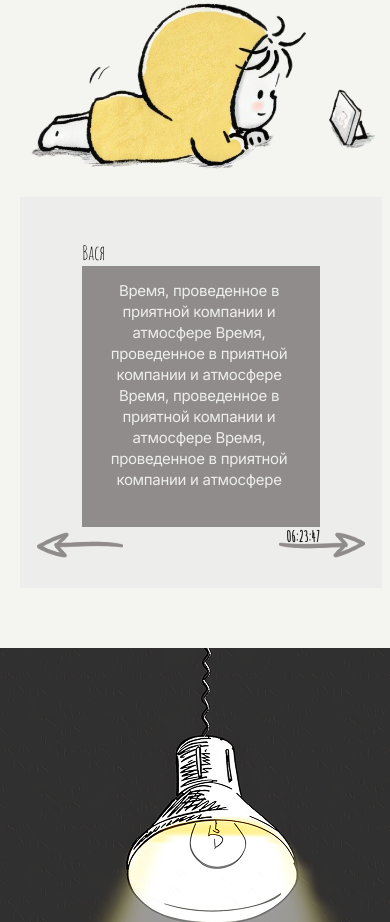
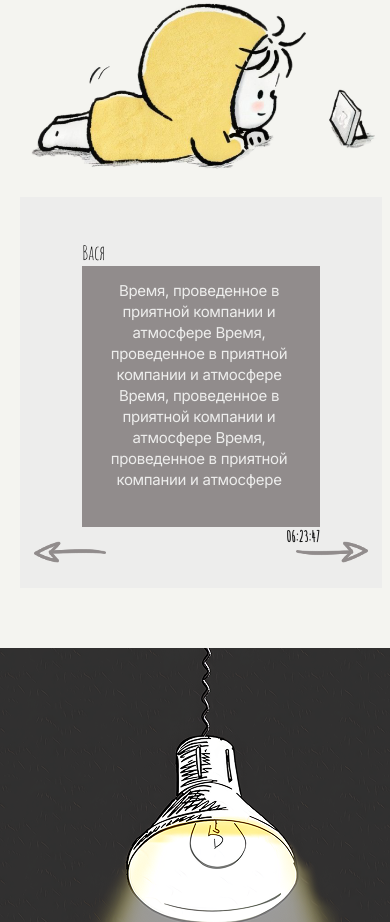
Before and after one commit to ProkopovVsevolod/Deyti, a plain HTML site: page index.html in a window 390 px wide. Shown: the part 7442-8364 px from the top of the page. Drawn offline with Linux system fonts and the light colour scheme.

Commit message:
Add files via upload

```diff
--- a/js/slider.js
+++ b/js/slider.js
@@ -45,8 +45,6 @@ function createSliderHTML(containerId) {
     `;
 }
 
-// Функция для установки обработчиков событий
-
 // Функции для навигации
 function showPrevious() {
   sliderState.currentIndex = (sliderState.currentIndex - 1 + sliderState.reviews.length) % sliderState.reviews.length;
@@ -73,7 +71,6 @@ function updateDisplay() {
 // Инициализация слайдера
 function initializeSlider(containerId) {
   createSliderHTML(containerId);
-//   setupEventListeners();
   updateDisplay();
 }
 
--- a/styles/mobile.css
+++ b/styles/mobile.css
@@ -433,6 +433,9 @@
 
   .reviews__block-arrows {
     width: 362px;
-    left: 0;
+  }
+
+  .reviews__block-arrows > div {
+    width: 100px;
   }
 }
```
